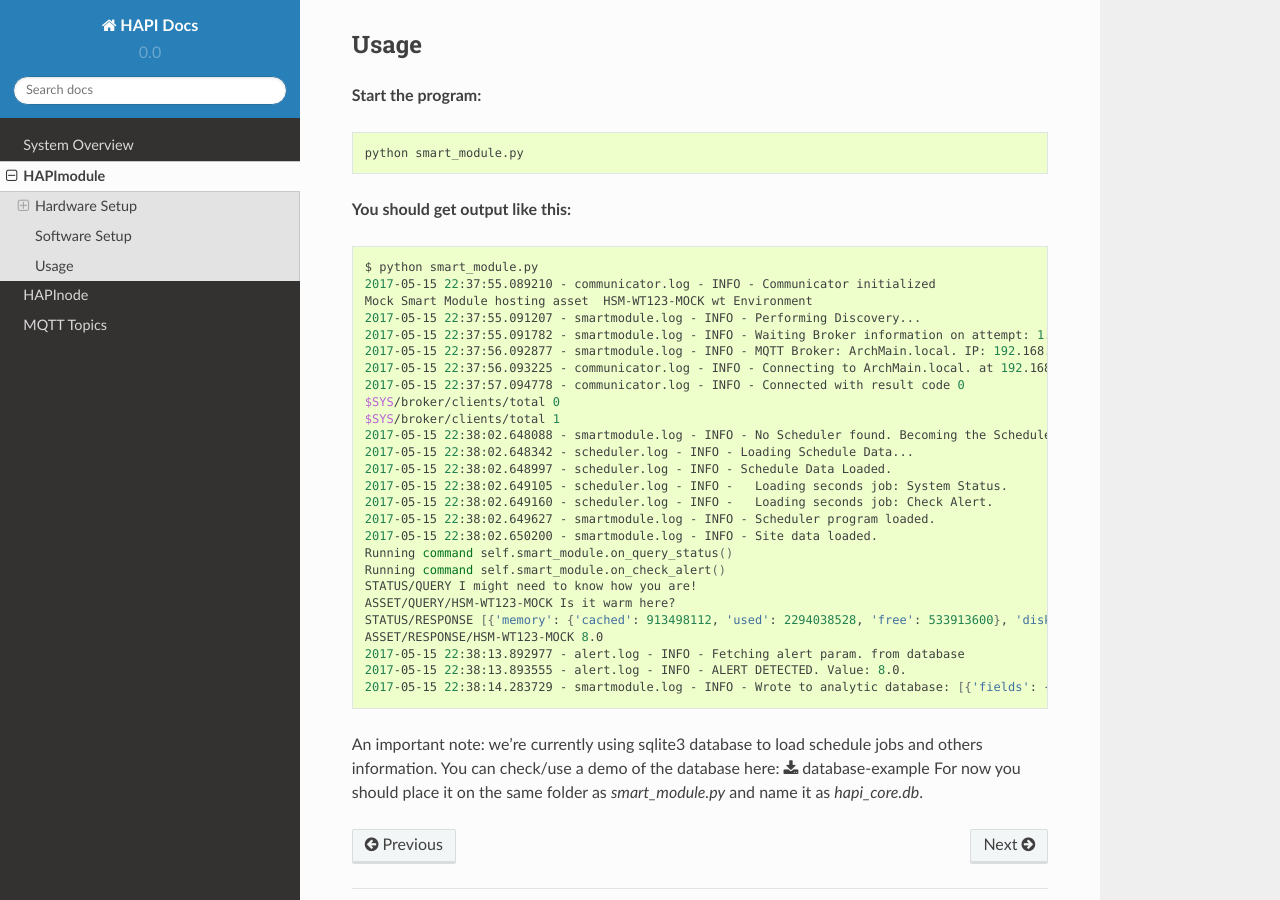
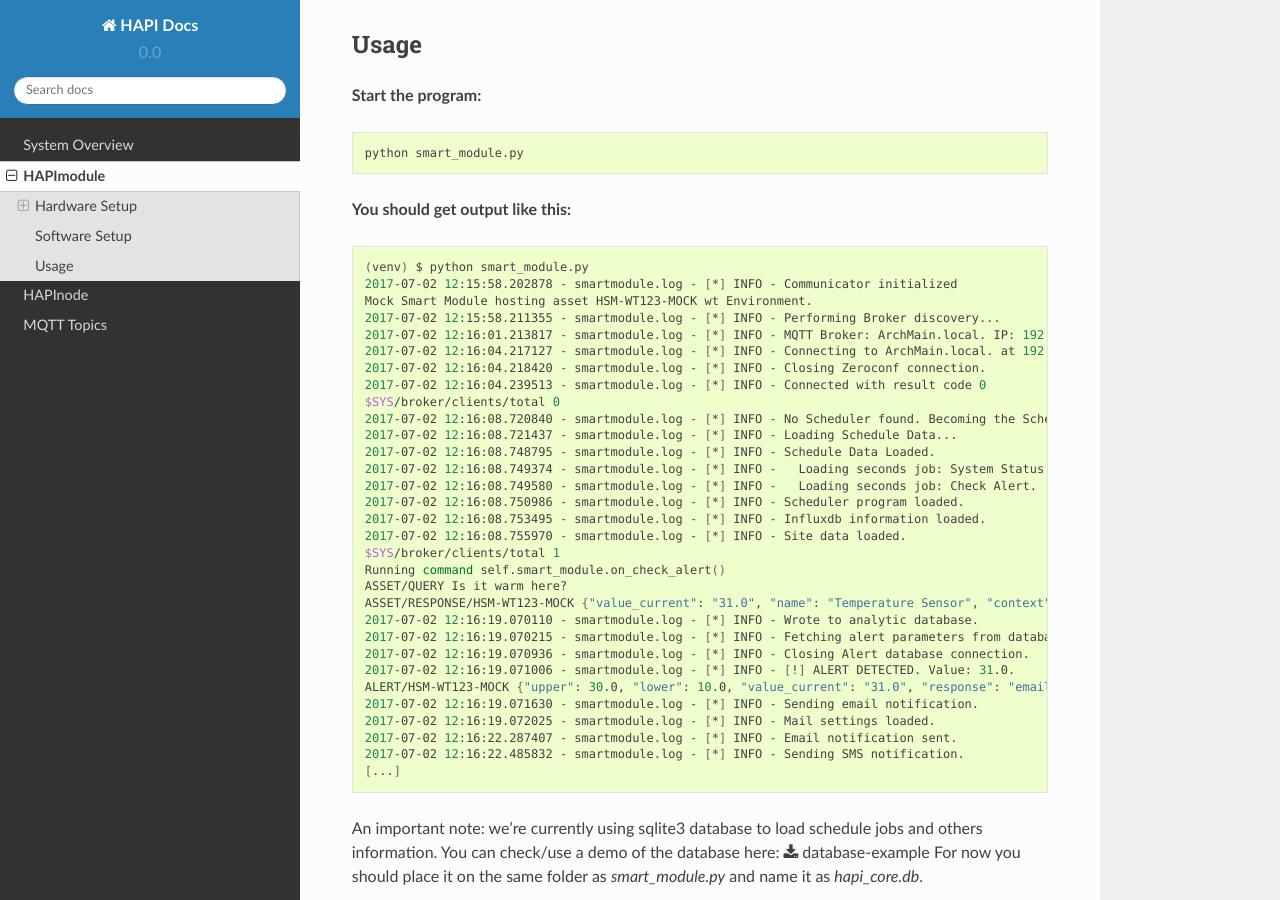
Before and after one commit to mayaculpa/hapi, a Sphinx documentation site: the page built from docs/HAPImodule.rst, in a window 1280 px wide and 900 px high, scrolled down 3110 px. Built offline with Sphinx 7.4.7 and the Read the Docs theme 2.0.0, drawn with Linux system fonts in a browser that asks for light colours.

Commit message:
New output of smart_module.py running.

```diff
--- a/docs/HAPImodule.rst
+++ b/docs/HAPImodule.rst
@@ -74,32 +74,37 @@ Usage
 
 .. code:: shell
 
-    $ python smart_module.py
-    2017-05-15 22:37:55.089210 - communicator.log - INFO - Communicator initialized
-    Mock Smart Module hosting asset  HSM-WT123-MOCK wt Environment
-    2017-05-15 22:37:55.091207 - smartmodule.log - INFO - Performing Discovery...
-    2017-05-15 22:37:55.091782 - smartmodule.log - INFO - Waiting Broker information on attempt: 1.
-    2017-05-15 22:37:56.092877 - smartmodule.log - INFO - MQTT Broker: ArchMain.local. IP: 192.168.0.99.
-    2017-05-15 22:37:56.093225 - communicator.log - INFO - Connecting to ArchMain.local. at 192.168.0.99.
-    2017-05-15 22:37:57.094778 - communicator.log - INFO - Connected with result code 0
+    (venv) $ python smart_module.py
+    2017-07-02 12:15:58.202878 - smartmodule.log - [*] INFO - Communicator initialized
+    Mock Smart Module hosting asset HSM-WT123-MOCK wt Environment.
+    2017-07-02 12:15:58.211355 - smartmodule.log - [*] INFO - Performing Broker discovery...
+    2017-07-02 12:16:01.213817 - smartmodule.log - [*] INFO - MQTT Broker: ArchMain.local. IP: 192.168.0.99.
+    2017-07-02 12:16:04.217127 - smartmodule.log - [*] INFO - Connecting to ArchMain.local. at 192.168.0.99.
+    2017-07-02 12:16:04.218420 - smartmodule.log - [*] INFO - Closing Zeroconf connection.
+    2017-07-02 12:16:04.239513 - smartmodule.log - [*] INFO - Connected with result code 0
     $SYS/broker/clients/total 0
+    2017-07-02 12:16:08.720840 - smartmodule.log - [*] INFO - No Scheduler found. Becoming the Scheduler.
+    2017-07-02 12:16:08.721437 - smartmodule.log - [*] INFO - Loading Schedule Data...
+    2017-07-02 12:16:08.748795 - smartmodule.log - [*] INFO - Schedule Data Loaded.
+    2017-07-02 12:16:08.749374 - smartmodule.log - [*] INFO -   Loading seconds job: System Status.
+    2017-07-02 12:16:08.749580 - smartmodule.log - [*] INFO -   Loading seconds job: Check Alert.
+    2017-07-02 12:16:08.750986 - smartmodule.log - [*] INFO - Scheduler program loaded.
+    2017-07-02 12:16:08.753495 - smartmodule.log - [*] INFO - Influxdb information loaded.
+    2017-07-02 12:16:08.755970 - smartmodule.log - [*] INFO - Site data loaded.
     $SYS/broker/clients/total 1
-    2017-05-15 22:38:02.648088 - smartmodule.log - INFO - No Scheduler found. Becoming the Scheduler.
-    2017-05-15 22:38:02.648342 - scheduler.log - INFO - Loading Schedule Data...
-    2017-05-15 22:38:02.648997 - scheduler.log - INFO - Schedule Data Loaded.
-    2017-05-15 22:38:02.649105 - scheduler.log - INFO -   Loading seconds job: System Status.
-    2017-05-15 22:38:02.649160 - scheduler.log - INFO -   Loading seconds job: Check Alert.
-    2017-05-15 22:38:02.649627 - smartmodule.log - INFO - Scheduler program loaded.
-    2017-05-15 22:38:02.650200 - smartmodule.log - INFO - Site data loaded.
-    Running command self.smart_module.on_query_status()
     Running command self.smart_module.on_check_alert()
-    STATUS/QUERY I might need to know how you are!
-    ASSET/QUERY/HSM-WT123-MOCK Is it warm here?
-    STATUS/RESPONSE [{'memory': {'cached': 913498112, 'used': 2294038528, 'free': 533913600}, 'disk': {'total': 52472872960, 'free': 36725215232, 'used': 13051768832}, 'network': {'packet_recv': 558630, 'packet_sent': 601295}, 'time': 1494898693.364454, 'hostname': 'ArchMain', 'boot': '2017-05-15 17:09:17', 'cpu': {'percentage': 3.2}, 'clients': 1}]
-    ASSET/RESPONSE/HSM-WT123-MOCK 8.0
-    2017-05-15 22:38:13.892977 - alert.log - INFO - Fetching alert param. from database
-    2017-05-15 22:38:13.893555 - alert.log - INFO - ALERT DETECTED. Value: 8.0.
-    2017-05-15 22:38:14.283729 - smartmodule.log - INFO - Wrote to analytic database: [{'fields': {'unit': 'C', 'value': '8.0'}, 'tags': {'site': u'HPF-0', 'asset': 'Indoor Temperature'}, 'time': '2017-05-15 22:38:14.010127', 'measurement': 'Environment'}].
+    ASSET/QUERY Is it warm here?
+    ASSET/RESPONSE/HSM-WT123-MOCK {"value_current": "31.0", "name": "Temperature Sensor", "context": "Environment", "virtual": 1, "type": "wt", "enabled": 1, "id": "HSM-WT123-MOCK", "unit": "C", "system": ""}
+    2017-07-02 12:16:19.070110 - smartmodule.log - [*] INFO - Wrote to analytic database.
+    2017-07-02 12:16:19.070215 - smartmodule.log - [*] INFO - Fetching alert parameters from database.
+    2017-07-02 12:16:19.070936 - smartmodule.log - [*] INFO - Closing Alert database connection.
+    2017-07-02 12:16:19.071006 - smartmodule.log - [*] INFO - [!] ALERT DETECTED. Value: 31.0.
+    ALERT/HSM-WT123-MOCK {"upper": 30.0, "lower": 10.0, "value_current": "31.0", "response": "email,sms", "message": "Houston, we have a problem", "notify_enabled": 1, "id": "HSM-WT123-MOCK"}
+    2017-07-02 12:16:19.071630 - smartmodule.log - [*] INFO - Sending email notification.
+    2017-07-02 12:16:19.072025 - smartmodule.log - [*] INFO - Mail settings loaded.
+    2017-07-02 12:16:22.287407 - smartmodule.log - [*] INFO - Email notification sent.
+    2017-07-02 12:16:22.485832 - smartmodule.log - [*] INFO - Sending SMS notification.
+    [...]
 
 
 An important note: we're currently using sqlite3 database to load schedule jobs and others information.
```
